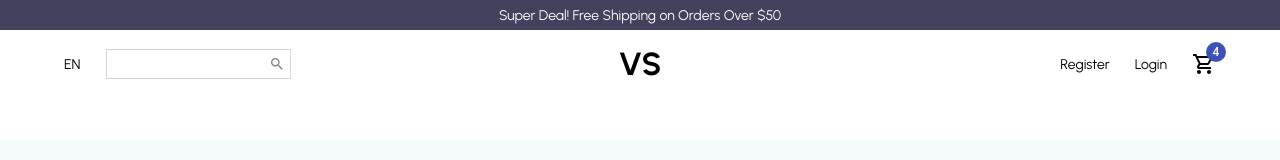
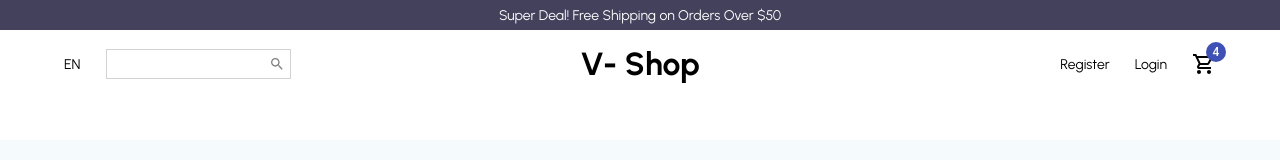
Before and after one commit to vahidsediqi/Reactjs-Shop, a React (Create React App) app: page / in a window 1280 px wide. Shown: the top 160 px of the page. Built offline with nearby package versions, Linux system fonts and the light colour scheme.

Commit message:
resposive issue

```diff
--- a/src/components/CategoriesItem.jsx
+++ b/src/components/CategoriesItem.jsx
@@ -1,5 +1,6 @@
 import React from 'react';
 import styled from 'styled-components';
+import { mobile } from '../responsive';
 
 
 const Container = styled.div `
@@ -12,6 +13,9 @@ const Image = styled.img`
  width: 100%;
  height: 100%;
  object-fit: cover;
+ ${mobile({
+   height: '30vh'
+})}
 `;
 
 const Info = styled.div`
--- a/src/components/Navbar.js
+++ b/src/components/Navbar.js
@@ -113,7 +113,7 @@ const Navbar = () => {
                     </SearchContainer>
                 </Left>
                 <Center>
-                    <h1>VS</h1>
+                    <h1>V- Shop</h1>
                 </Center>
                 <Right>
                     <MenuItem>Register</MenuItem>
--- a/src/components/Newsletter.jsx
+++ b/src/components/Newsletter.jsx
@@ -1,6 +1,6 @@
 import { Send } from "@material-ui/icons";
 import styled from "styled-components";
-// import { mobile } from "../responsive";
+import { mobile } from "../responsive";
 
 const Container = styled.div`
   height: 60vh;
@@ -19,6 +19,7 @@ const Desc = styled.div`
   font-size: 24px;
   font-weight: 300;
   margin-bottom: 20px;
+
 `;
 
 const InputContainer = styled.div`
@@ -28,6 +29,9 @@ const InputContainer = styled.div`
   display: flex;
   justify-content: space-between;
   border: 1px solid lightgray;
+  ${mobile({
+       width: '95%'
+})}
 `;
 
 const Input = styled.input`
```
